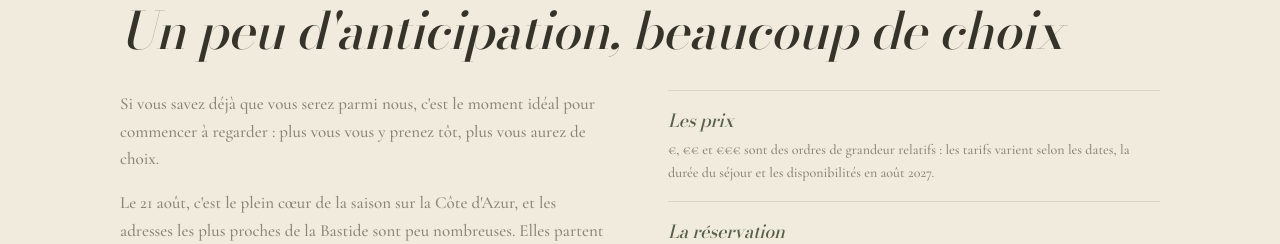
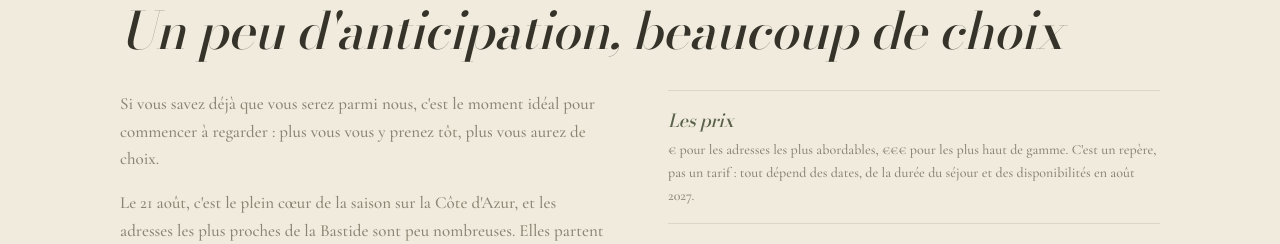
Before and after one commit to Unshaft/sejour-esterel, a Next.js app: page / in a window 1280 px wide. Shown: the part 1660-1904 px from the top of the page. Built offline with nearby package versions, Linux system fonts and the light colour scheme; no server answers; a web font is replaced by a local one.

Commit message:
Note « Les prix » : dire ce que valent les euros plutôt que « ordre de grandeur »
Co-Authored-By: Claude Opus 5 (1M context) <noreply@anthropic.com>

```diff
--- a/src/app/page.tsx
+++ b/src/app/page.tsx
@@ -196,8 +196,9 @@ export default function Page() {
                   cachets identiques qui se répètent. */}
               <dl className="scroll-animate stagger-1 border-t border-wedding-vert-dark/15">
                 <Note terme="Les prix">
-                  €, €€ et €€€ sont des ordres de grandeur relatifs : les tarifs varient selon les
-                  dates, la durée du séjour et les disponibilités en août 2027.
+                  € pour les adresses les plus abordables, €€€ pour les plus haut de gamme. C&apos;est
+                  un repère, pas un tarif : tout dépend des dates, de la durée du séjour et des
+                  disponibilités en août 2027.
                 </Note>
                 <Note terme="La réservation">
                   Aucune chambre n&apos;est pré-réservée en notre nom — chaque adresse se réserve
```
